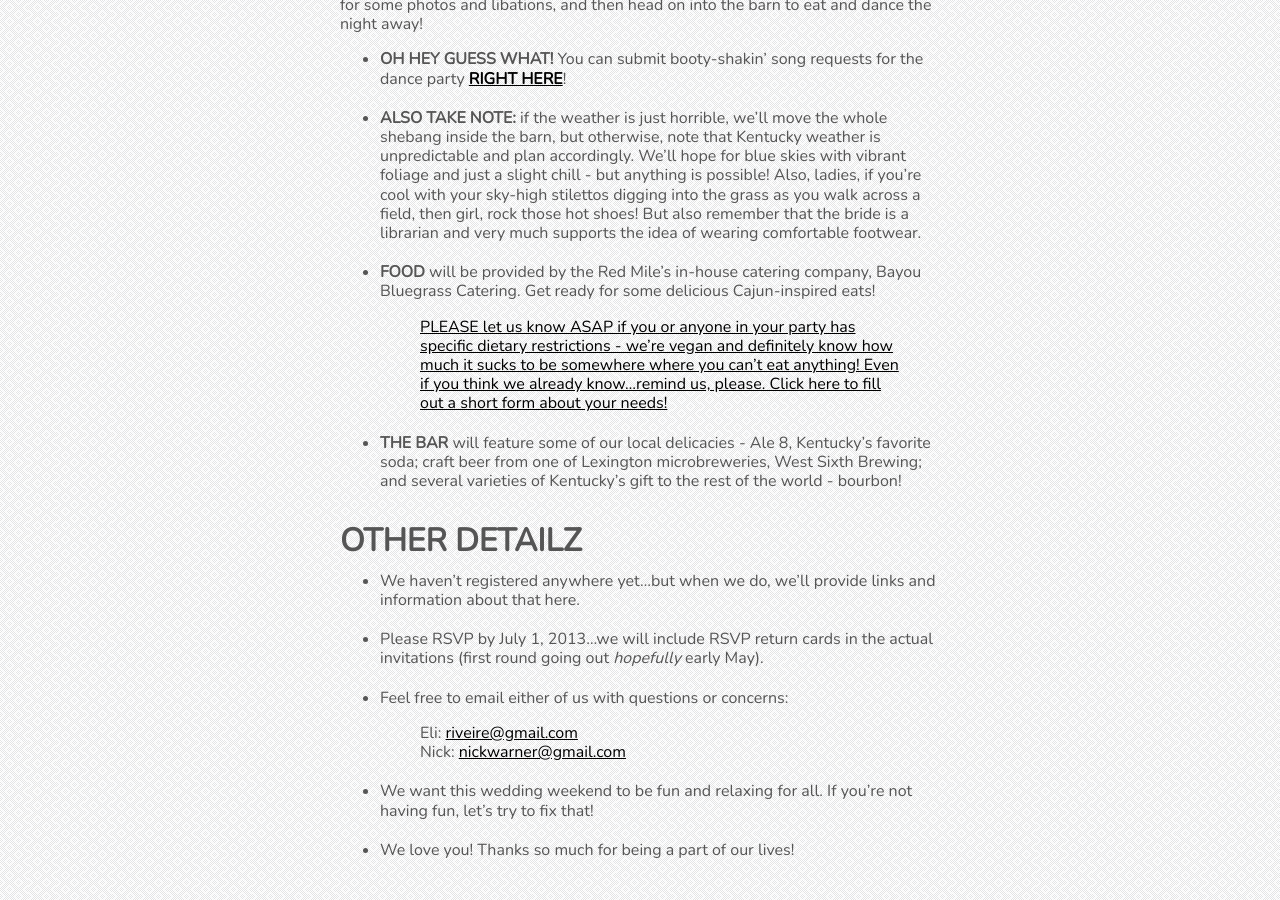
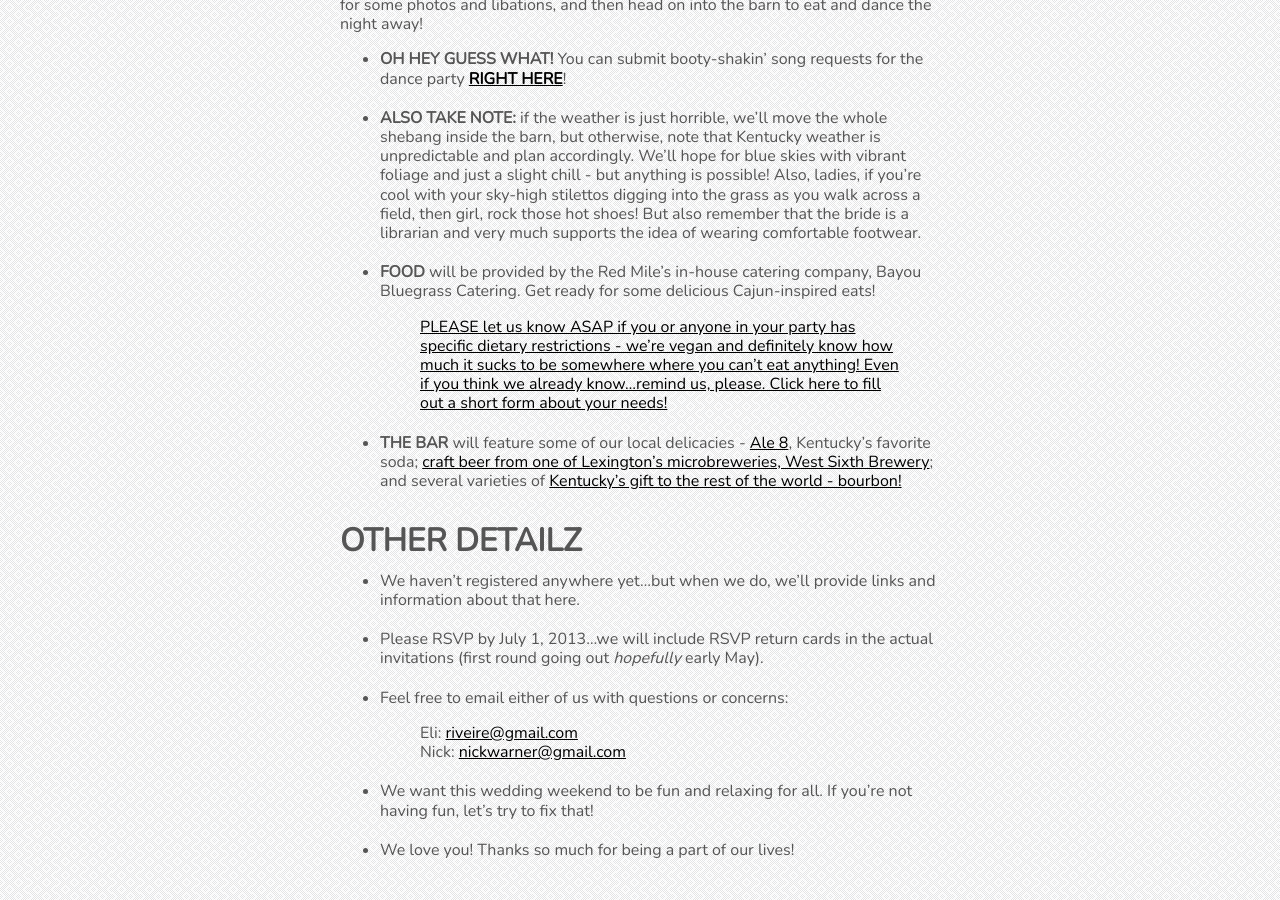
Before and after one commit to nikolaiwarner/eliandnick.com, a Jekyll site: the page built from party.md, in a window 1280 px wide and 900 px high, scrolled down 580 px. Built offline with Jekyll 4.4.1, drawn with Linux system fonts in a browser that asks for light colours; nearby versions of some CDN libraries.

Commit message:
Update party.md

```diff
--- a/party.md
+++ b/party.md
@@ -19,7 +19,7 @@ Both the ceremony and reception will take place at the [historic Round Barn](htt
 > know how much it sucks to be somewhere where you can’t eat anything! Even if you think we already know...remind us,
 > please. Click here to fill out a short form about your needs!](https://docs.google.com/forms/d/1xijIxX8u_KMS4HHNuonFYEjLrXo4Rp-0Mb_KqjEbHfY/viewform)
 
-* __THE BAR__ will feature some of our local delicacies - Ale 8, Kentucky’s favorite soda; craft beer from one of Lexington microbreweries, West Sixth Brewing; and several varieties of Kentucky’s gift to the rest of the world - bourbon!
+* __THE BAR__ will feature some of our local delicacies - [Ale 8](http://en.wikipedia.org/wiki/Ale-8-One), Kentucky’s favorite soda; [craft beer from one of Lexington's microbreweries, West Sixth Brewery](http://www.craftbeer.com/featured-brewery/west-sixth-brewing-company); and several varieties of [Kentucky’s gift to the rest of the world - bourbon!](http://en.wikipedia.org/wiki/Bourbon_whiskey)
 
 
 # OTHER DETAILZ
```
